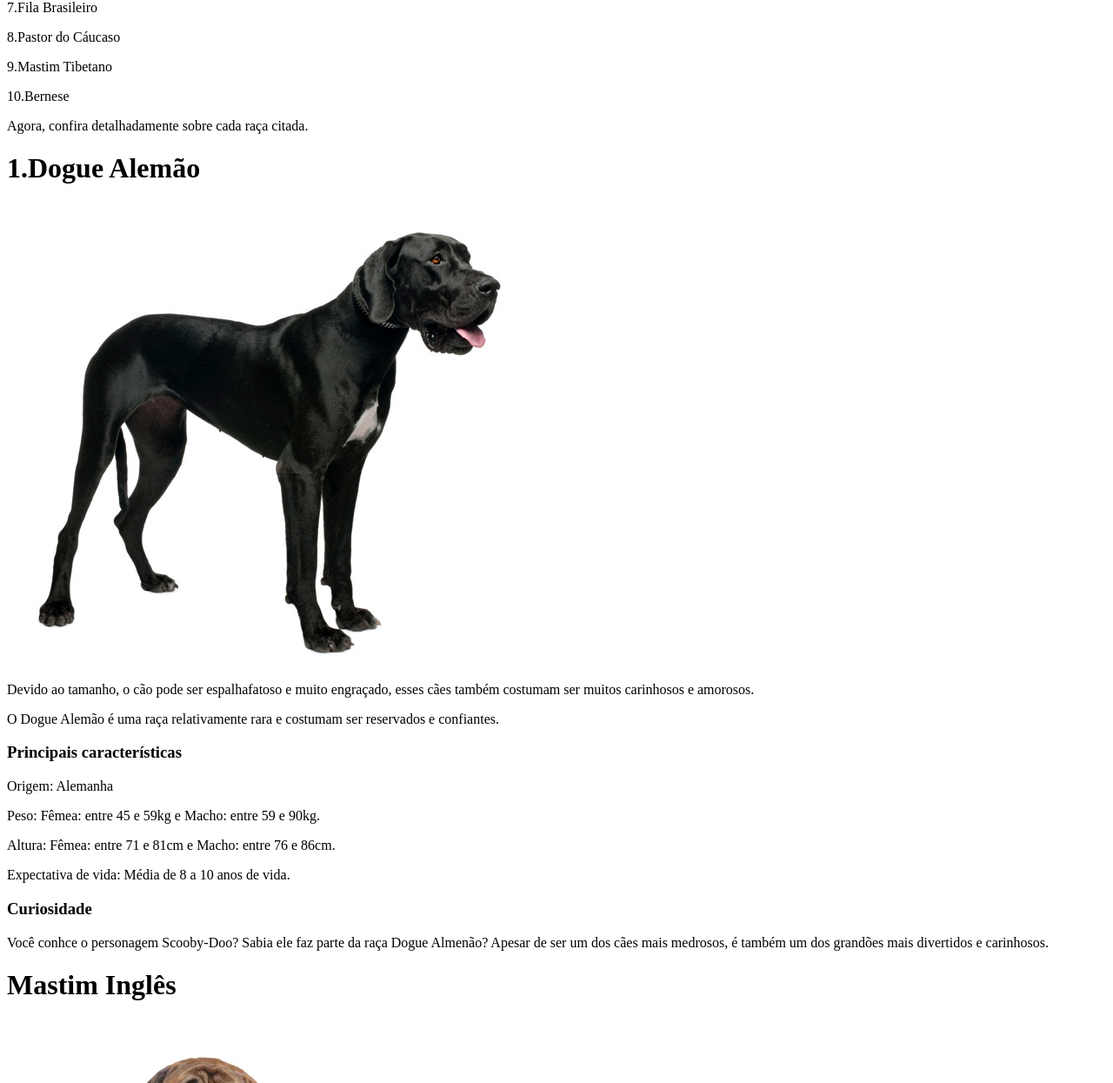
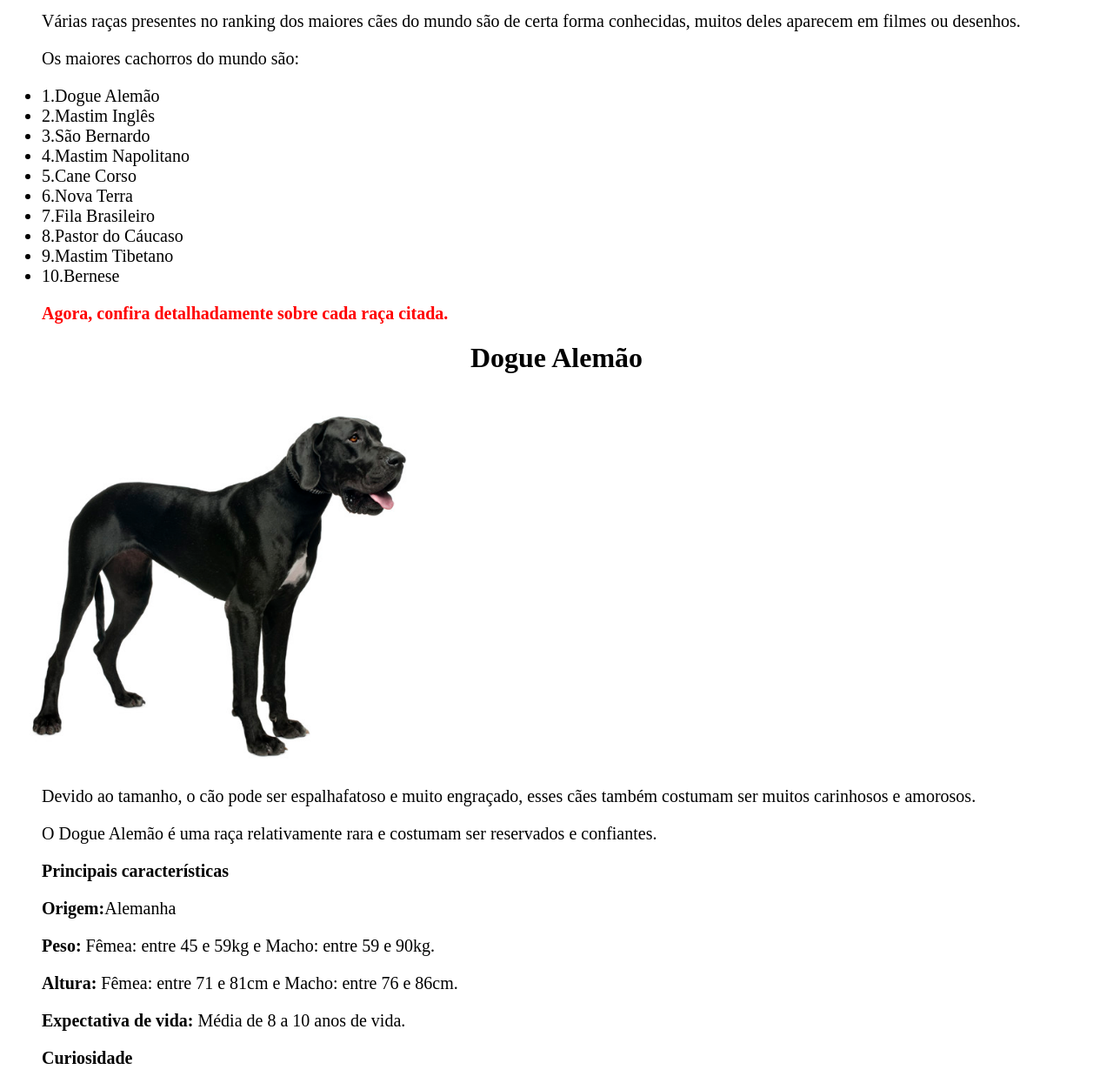
Before and after one commit to Gabrielaghb/maiorescaesnomundo, a plain HTML site: page index.html in a window 1280 px wide. Shown: the part 554-1799 px from the top of the page at 87% size. Drawn offline with Linux system fonts and the light colour scheme.

Commit message:
Add files via upload
02/12 parte1

```diff
--- a/index.html
+++ b/index.html
@@ -3,9 +3,17 @@
   <head>
     <meta charset="utf-8">
     <title>Quais são os maiores cães do Mundo? Confira o TOP 10!</title>
-    <h1>Quais são os maiores cães do mundo? Confira o TOP 10!</h1>
+    <link rel="stylesheet" href="styile.css">
+
   </head>
   <body>
+<header>
+
+<img class="hh" src="patinha.jpg" alt="">
+
+</header>
+<h1 class="titulo">Quais são os maiores cães do mundo?</h1>
+
 <p>Existem deversas raças de cães no mundo desde os menores aos maiores, mas uma coisa é fato, os grandalhões chamam muito mais nossa atenção, principalmente por seu tamanho mas também pela beleza nele presente.</p>
 <p>Seja por curiosidade ou para conseguir informações antes de adotar ou de comprar um novo cãozinho, você precisa saber que alguns deles são realmente imensos, mas apesar desse tamanho eles são a garantia de muito amor e diversão.</p>
 <p>Veja a seguir os 10 maiores cães do mundo.</p>
@@ -14,165 +22,170 @@
 <p>Várias raças presentes no ranking dos maiores cães do mundo são de certa forma conhecidas, muitos deles aparecem em filmes ou desenhos.</p>
 <p>Os maiores cachorros do mundo são:</p>
 
-<p>1.Dogue Alemão</p>
-<p>2.Mastim Inglês</p>
-<p>3.São Bernardo</p>
-<p>4.Mastim Napolitano</p>
-<p>5.Cane Corso</p>
-<p>6.Nova Terra</p>
-<p>7.Fila Brasileiro</p>
-<p>8.Pastor do Cáucaso</p>
-<p>9.Mastim Tibetano</p>
-<p>10.Bernese</p>
+ <ul>
 
-<p>Agora, confira detalhadamente sobre cada raça citada.</p>
+   <li>1.Dogue Alemão</li>
+   <li>2.Mastim Inglês</li>
+   <li>3.São Bernardo</li>
+   <li>4.Mastim Napolitano</li>
+   <li>5.Cane Corso</li>
+   <li>6.Nova Terra</li>
+   <li>7.Fila Brasileiro</li>
+   <li>8.Pastor do Cáucaso</li>
+   <li>9.Mastim Tibetano</li>
+   <li>10.Bernese</li>
 
-<h1>1.Dogue Alemão</h1>
+ </ul>
+
+<p><strong id="hh">Agora, confira detalhadamente sobre cada raça citada.</strong></p>
+
+<h1 class="titulo">Dogue Alemão</h1>
 <img src="dogue alemão.jpg" alt="">
 
 <p> Devido ao tamanho, o cão pode ser espalhafatoso e muito engraçado, esses cães também costumam ser muitos carinhosos e amorosos.</p>
 <p>O Dogue Alemão é uma raça relativamente rara e costumam ser reservados e confiantes.</p>
 
-<h3>Principais características</h3>
-<p>Origem: Alemanha</p>
-<p>Peso: Fêmea: entre 45 e 59kg e Macho: entre 59 e 90kg.</p>
-<p>Altura: Fêmea: entre 71 e 81cm e Macho: entre 76 e 86cm.</p>
-<p>Expectativa de vida: Média de 8 a 10 anos de vida.</p>
+<h3 class="titulo3">Principais características</h3>
+<p><strong>Origem:</strong>Alemanha</p>
+<p><strong>Peso:</strong> Fêmea: entre 45 e 59kg e Macho: entre 59 e 90kg.</p>
+<p><strong>Altura:</strong> Fêmea: entre 71 e 81cm e Macho: entre 76 e 86cm.</p>
+<p><strong>Expectativa de vida:</strong> Média de 8 a 10 anos de vida.</p>
 
-<h3>Curiosidade</h3>
+<h3 class="titulo3">Curiosidade</h3>
 <p>Você conhce o personagem Scooby-Doo? Sabia ele faz parte da raça Dogue Almenão? Apesar de ser um dos cães mais medrosos, é também um dos grandões mais divertidos e carinhosos.</p>
 
-<h1>Mastim Inglês</h1>
+<h1 class="titulo"> Mastim Inglês</h1>
 <img src="mastim.jpg" alt="">
+
 <p>O Mastim Inglês tem como mais característico seu rosto amassado, além de serem super bobões e não gostarem de calor.</p>
 
-<h3>Principais características</h3>
-<p>Origem: Inglaterra.</p>
-<p>Peso: Entre 55 e 105kg.</p>
-<p>Altura: Entre 71 e 91cm.</p>
-<p>Expectativa de vida: De 6 a 10 anos</p>
+<h3 class="titulo3">Principais características</h3>
+<p><strong>Origem:</strong> Inglaterra.</p>
+<p><strong>Peso:</strong> Entre 55 e 105kg.</p>
+<p><strong>Altura:</strong> Entre 71 e 91cm.</p>
+<p><strong>Expectativa de vida:</strong> De 6 a 10 anos</p>
 
-<h3>Curiosidade</h3>
+<h3 class="titulo3">Curiosidade</h3>
 
 <p>Era comum na Roma Antiga, era comum eles usarem esses cães serem usados como gladiadores, para lutar com animais como ursos e leões. </p>
 
-<h1>São Bernardo</h1>
+<h1 class="titulo">São Bernardo</h1>
 <img src="bernardo.jpg" alt="">
 
 <p>Esses grandalhões são bastante populares no Brasil e a partir de 1 ano eles comem cerca de 400 a 600 gramas/dia de ração.</p>
 
-<h3>Principais caracteísticas</h3>
-<p>Origem: Suíça e Itália;</p>
-<p>Peso: Entre 67 e 120kg;</p>
-<p>Altura: Macho: entre 70 e 90cm;</p>
-<p>Expectativa de vida: 7 a 8 anos;</p>
+<h3 class="titulo3">Principais caracteísticas</h3>
+<p><strong>Origem:</strong> Suíça e Itália;</p>
+<p><strong>Peso:</strong> Entre 67 e 120kg;</p>
+<p><strong>Altura:</strong> Macho: entre 70 e 90cm;</p>
+<p><strong>Expectativa de vida:</strong> 7 a 8 anos;</p>
 
-<h3>Curosidade</h3>
+<h3 class="titulo3">Curosidade</h3>
 
 <p>Você sabia que um dos protagonistas dos filmes da saga Beethoven é da raça São Bernardo?</p>
 
-<h1>Mastim Napolitano</h1>
-<img src="mastiff.webp" alt="">
+<h1 class="titulo">Mastim Napolitano</h1>
+<img src="napolitano.png" alt="">
 
 <p>Faz parte de uma das raças mais antigas.</p>
 
-<h3>PRincipais características</h3>
-<p>Origem: Nápoles, uma comuna que fica localizada na Itália;</p>
-<p>Peso: Macho: 68-91kg e Fêmea: 59-74kg;</p>
-<p>Altura: Macho: 66 a 69cm e Fêmea: 61 a 74cm;</p>
-<p>Expectativa de vida: 8 a 10 anos</p>
+<h3 class="titulo3">Principais características</h3>
+<p><strong>Origem:</strong> Nápoles, uma comuna que fica localizada na Itália;</p>
+<p><strong>Peso:</strong> Macho: 68-91kg e Fêmea: 59-74kg;</p>
+<p><strong>Altura:</strong> Macho: 66 a 69cm e Fêmea: 61 a 74cm;</p>
+<p><strong>pectativa de vida:</strong> 8 a 10 anos</p>
 
-<h3>Curiosidade</h3>
+<h3 class="titulo3">Curiosidade</h3>
 
 <p>Nos filmes da saga Harry Potter, um Matim Inglês fez o papel de "Canimno", o cachorro gigante de Hagrid.</p>
 
-<h1>Cane Corso</h1>
+<h1 class="titulo">Cane Corso</h1>
 <img src="corso.jpg" alt="">
 
 <p>Originário da Roma, esse magnífico cão é bastante usado como cão de guarda em fazendas, mas por conta do seu peso eles não conseguem correr por muito tempo.</p>
 
 <h3>Principais características</h3>
-<p>Origem: Itália;</p>
-<p>Peso: Entre 40 a 50kg;</p>
-<p>Altura: Entre 62 a 72cm;</p>
-<p>Expectativa de vida: 10 a 12 anos</p>
+<p><strong>Origem:</strong> Itália;</p>
+<p><strong>Peso:</strong> Entre 40 a 50kg;</p>
+<p><strong>Altura:</strong> Entre 62 a 72cm;</p>
+<p><strong>Expectativa de vida:</strong> 10 a 12 anos</p>
 
-<h3>Curiosidade</h3>
+<h3 class="titulo3">Curiosidade</h3>
 
 <p>Na Itália, esses lindos cães receberam os nomes de Cane di Macellaioe Banchiero siciliano. Eles também remetem à uma raça frequentadora dos comércios italianos.</p>
 
-<h1>Nova Terra</h1>
+<h1 class="titulo">Nova Terra</h1>
 <img src="terra.webp" alt="">
 
 <p>Se distingue por sua doçura e amabilidade.</p>
 
-<h3>Princiais características</h3><!
-<p>Origem: Canadá;</p>
-<p>Peso: Entre 45 a 60kg;</p>
-<p>Altura: Entre 66 a 71cm;</p>
-<p>Expectativa de vida: 9 a 10 anos;</p>
+<h3 class="titulo3">Princiais características</h3>
+<p><strong>Origem:</strong> Canadá;</p>
+<p><strong>Peso:</strong> Entre 45 a 60kg;</p>
+<p><strong>Altura:</strong> Entre 66 a 71cm;</p>
+<p><strong>Expectativa de vida:</strong> 9 a 10 anos;</p>
 
-<h3>Curiosidade</h3>
+<h3 class="titulo3">Curiosidade</h3>
 
 <p>Na itália, esses lindos cães receberam os nomes d Cane di Macellaio e Branchiero siciliano. Eles também remetem à uma raça frequentadora dos comércios italianos.</p>
 
-<h1>Fila Brasileiro</h1>
+<h1 class="titulo">Fila Brasileiro</h1>
 <img src="brasileiro.png" alt="">
 
 <p>O fila brasileiro é uma raça única no mundo, decorrente do processo de colonização do Brasil, acabou sendo resultado da mistura de cães como Buldogue, Mastiff, além de raças locais.</p>
 
-<h3>Principais características.</h3>
-<p>Origem: Brasil;</p>
-<p>Peso: Pode chegar aos 70kg;</p>
-<p>Altura: Pode chegar aré os 75cm;</p>
-<p>Expectaiva de vida: 8 a 12 anos;</p>
+<h3 class="titulo3">Principais características.</h3>
+<p><strong>Origem:</strong> Brasil;</p>
+<p><strong>Peso:</strong> Pode chegar aos 70kg;</p>
+<p><strong>Altura:</strong> Pode chegar aré os 75cm;</p>
+<p><strong>Expectaiva de vida:</strong> 8 a 12 anos;</p>
 
-<h3>Curiosidade</h3>
+<h3 class="titulo3">Curiosidade</h3>
 
 <p></p>
 
-<h1>Pator Cáucaso</h1>
+<h1 class="titulo">Pator Cáucaso</h1>
 <img src="caucaso.png" alt="">
 
 <p>São bastate raros e por conta disso estão perto de se tornar uma raça em extinção.</p>
 
-<h3>Principais caracteísticas;</h3>
-<p>Origem: Rússia;</p>
-<p>Peso: Entre 50 a 100kg;</p>
-<p>Altura: Entre 65 a 70cm;</p>
-<p>Expectativa de vida: 10 a 12 anos;</p>
+<h3 class="titulo3">Principais caracteísticas;</h3>
+<p><strong>Origem:</strong> Rússia;</p>
+<p><strong>Peso:</strong> Entre 50 a 100kg;</p>
+<p><strong>Altura:</strong> Entre 65 a 70cm;</p>
+<p><strong>Expectativa de vida:</strong> 10 a 12 anos;</p>
 
-<h3>Curiosidade</h3>
+<h3 class="titulo3">Curiosidade</h3>
 
 <p>Seu temperamento é confiante e indenpendente,o que o torna um animal perfeito para quem quer um companheiro</p>
 
-<h1>Matim Tibetano</h1>
+<h1 class="titulo">Matim Tibetano</h1>
 <img src="Tibetano.png" alt="">
 
 <p>São relativamente raros, sendo um pouco difícil encontra-los fora do país de origem.</p>
 
-<h3>Principais características:</h3>
-<p>Origem: Tibet;</p>
-<p>Peso: Entre 34a 50kg;</p>
-<p>Altura: Entre 65 a 78cm;</p>
-<p>Expectativa de vida: 12 a 15 anos.</p>
+<h3 class="titulo3">Principais características:</h3>
+<p><strong>Origem:</strong> Tibet;</p>
+<p><strong>Peso:</strong> Entre 34a 50kg;</p>
+<p><strong>Altura:</strong> Entre 65 a 78cm;</p>
+<p><strong>Expectativa de vida:</strong> 12 a 15 anos.</p>
 
-<h3>Curiosidade</h3>
+<h3 class="titulo3">Curiosidade</h3>
 
  <p>São um dos cães mais caros do mundo.</p>
 
- <h1>Bernese</h1>
+ <h1 class="titulo">Bernese</h1>
  <img src="bernese.png" alt="">
 
  <p>Com sua pelagem tricolor, sempre em tons de branco,preto  e caramelo, é um cão conhecido por ser super protetor com seus familiares.</p>
 
- <h3>Principais características</h3>
- <p>Origem: Suíça;</p>
-<p>Peso: Mais de 42kg para os machos e mais de 30kg para as fêmeas;</p>
-<p>Altura: Macho: 65a 70cm e Fêmea: 58 a 67cm;</p>
-<p>Expectativa de vida: 6 a 8 anos.</p>
+ <h3 class="titulo3">Principais características</h3>
+ <p><strong>Origem:</strong> Suíça;</p>
+<p><strong>Peso:</strong> Mais de 42kg para os machos e mais de 30kg para as fêmeas;</p>
+<p><strong>Altura:</strong> Macho: 65a 70cm e Fêmea: 58 a 67cm;</p>
+<p><strong>Expectativa de vida:</strong> 6 a 8 anos.</p>
 
-<h3>Curiosidade</h3>
+<h3 class="titulo3">Curiosidade</h3>
 
 <p>Por serem originários de uma região montanhosa, possuembastante resistência ao frio e são capazes de brincare e se exercitar na neve e em temperaturas baixas, sem quaisquer problemas.</p>
   </body>
--- /dev/null
+++ b/styile.css
@@ -0,0 +1,44 @@
+body{
+background-color: white
+}
+
+.hh{
+  width: 25%;
+  height: 240px
+
+
+}
+p{
+  font-size: 20px;padding-left: 40px
+}
+
+h1{
+  text-align: center;
+    color: black
+}
+
+li {
+  font-size: 20px
+}
+
+img{
+  width: 40%
+}
+
+h2{
+  font-size: 18px
+}
+ .titulo{
+
+
+ }
+
+.titulo3{
+  font-size: 20px;
+  color: black; margin-left: 40px
+}
+
+#hh {
+
+  color: red
+}
```
Also changed, not shown: patinha.jpg (added).
